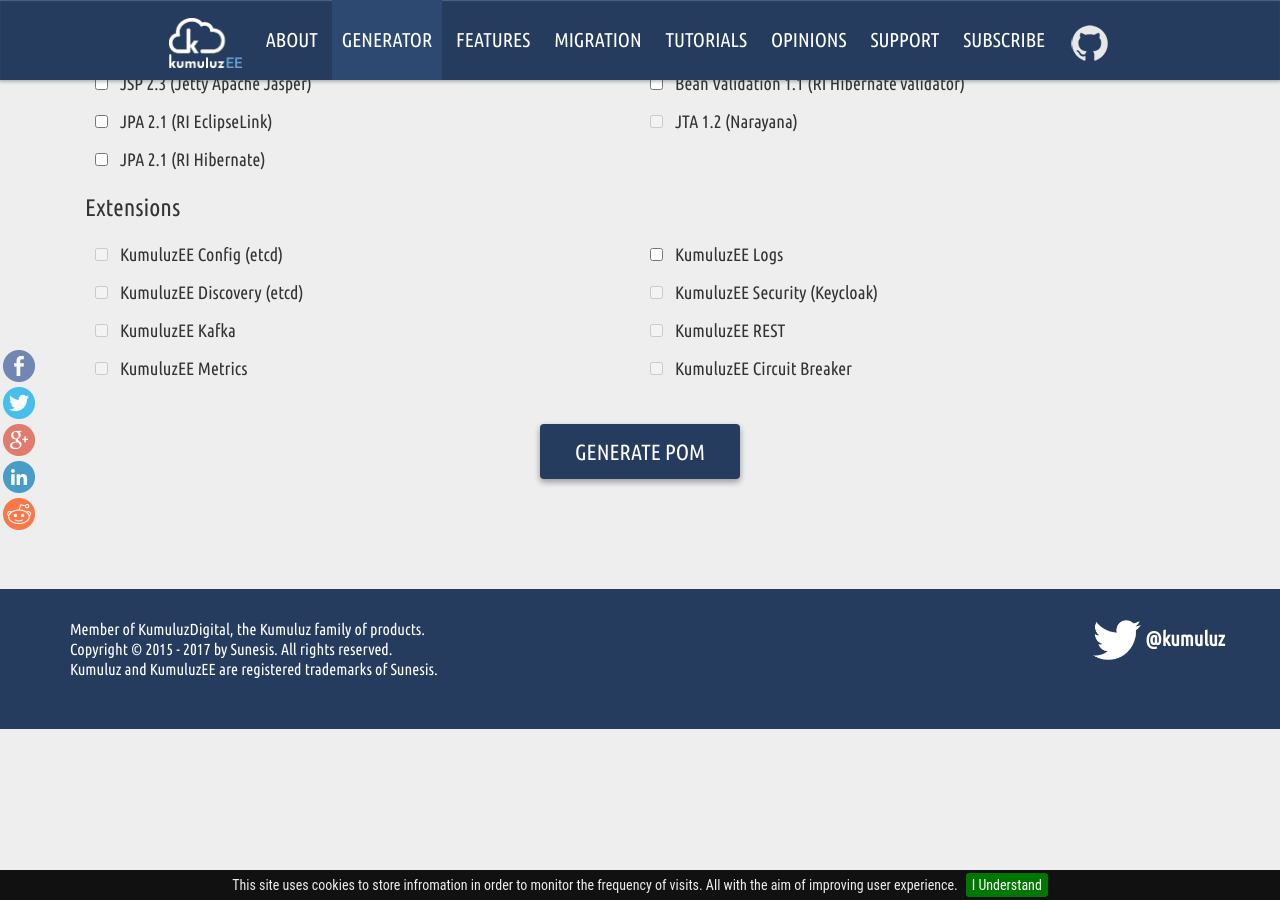
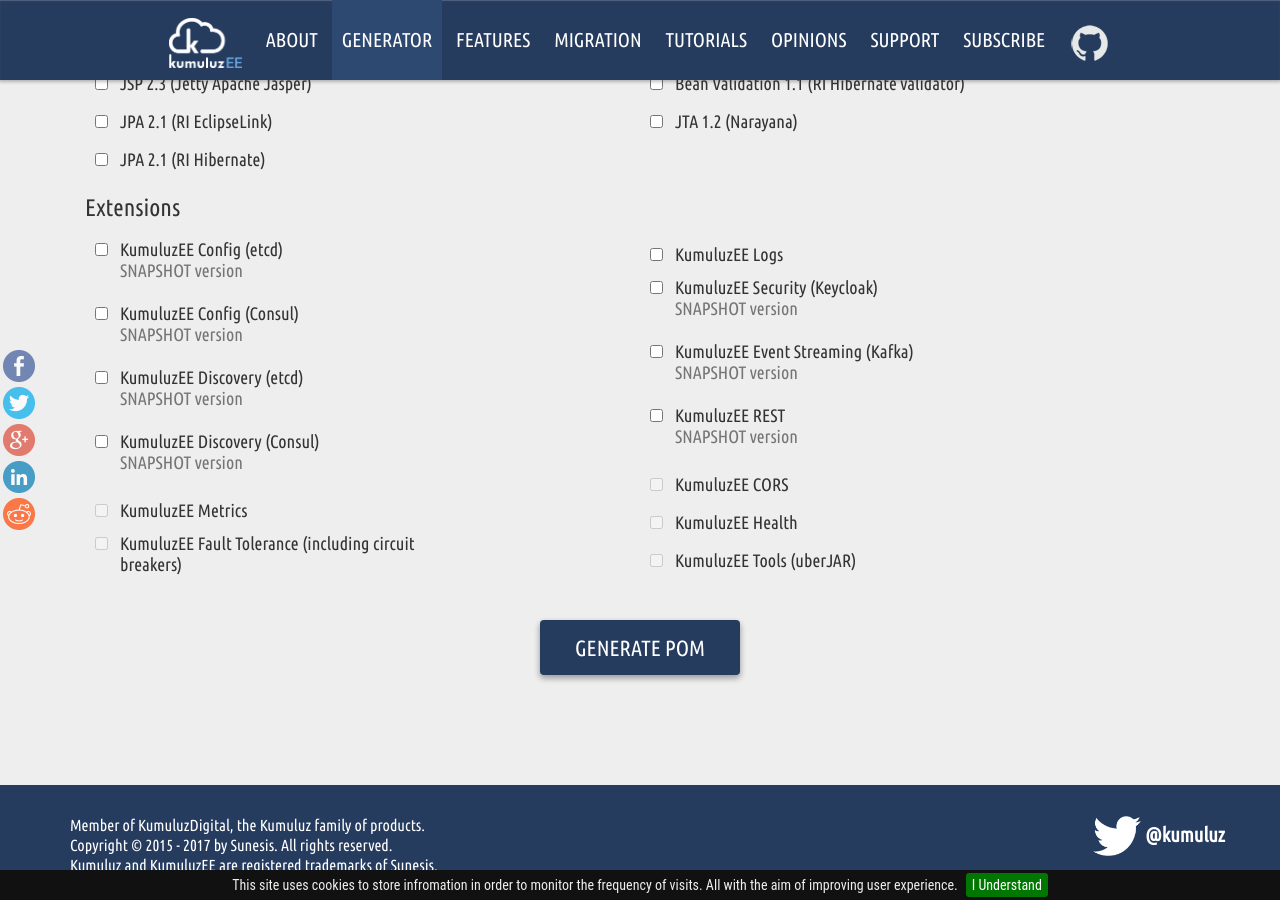
Before and after one commit to kumuluz/ee.kumuluz.com, a Jekyll site: the page built from generator/index.html, in a window 1280 px wide and 900 px high, scrolled down 724 px. Built offline with Jekyll 4.4.1, drawn with Linux system fonts in a browser that asks for light colours; nearby versions of some CDN libraries; comment, search, counter and statistics services are not loaded.

Commit message:
Updated generator to v2.3.0.

```diff
--- a/assets/template.xml
+++ b/assets/template.xml
@@ -25,9 +25,15 @@
         {{ #isDiscovery }}
         <kumuluzee-discovery.version>{{kumuluzeeDiscoveryVersion}}</kumuluzee-discovery.version>
         {{ /isDiscovery }}
+        {{ #isStreaming }}
+        <kumuluzee-streaming.version>{{kumuluzeeStreamingVersion}}</kumuluzee-streaming.version>
+        {{ /isStreaming }}
         {{ #isSecurity }}
         <kumuluzee-security.version>{{kumuluzeeSecurityVersion}}</kumuluzee-security.version>
         {{ /isSecurity }}
+	{{ #isREST }}
+        <kumuluzee-rest.version>{{kumuluzeeRESTVersion}}</kumuluzee-rest.version>
+        {{ /isREST }}
         <maven-dependency-plugin.version>2.10</maven-dependency-plugin.version>
     </properties>
 
--- a/generator/index.html
+++ b/generator/index.html
@@ -33,7 +33,7 @@
 			        	<label class="col-xs-12 col-sm-3 control-label" for="version">KumuluzEE</label>
 								<div class="col-xs-12 col-sm-8">
 									<select id="version" name="version" class="form-control">
-										<!--<option value="2.3.0">2.3.0</option>-->
+										<option value="2.3.0">2.3.0</option>
 										<option value="2.2.0">2.2.0</option>
 									</select>
 								</div>
@@ -153,23 +153,35 @@
 							<div class="col-sm-6">
 								<div class="checkbox-inline col-xs-12 col-sm-offset-3 col-sm-9">
 									<label>
-										<input class='config v2-3-0' type="checkbox" name="dependencies" value="kumuluzee-config-etcd:com.kumuluz.ee.config:${kumuluzee-config.version}" />KumuluzEE Config (etcd)
+										<input class='config-etcd v2-3-0' type="checkbox" name="dependencies" value="com.kumuluz.ee.config:kumuluzee-config-etcd:${kumuluzee-config.version}" />KumuluzEE Config (etcd) <p>SNAPSHOT version</p>
 									</label>
 								</div>
 								<div class="checkbox-inline col-xs-12 col-sm-offset-3 col-sm-9">
 									<label>
-										<input class='discovery v2-3-0' type="checkbox" name="dependencies" value="com.kumuluz.ee.discovery:kumuluzee-discovery-etcd:${kumuluzee-discovery.version}" />KumuluzEE Discovery (etcd)
+										<input class='config-consul v2-3-0' type="checkbox" name="dependencies" value="com.kumuluz.ee.config:kumuluzee-config-consul:${kumuluzee-config.version}" />KumuluzEE Config (Consul) <p>SNAPSHOT version</p>
 									</label>
 								</div>
 								<div class="checkbox-inline col-xs-12 col-sm-offset-3 col-sm-9">
 									<label>
-										<input disabled type="checkbox" name="dependencies" value="" />KumuluzEE Kafka
+										<input class='discovery-etcd v2-3-0' type="checkbox" name="dependencies" value="com.kumuluz.ee.discovery:kumuluzee-discovery-etcd:${kumuluzee-discovery.version}" />KumuluzEE Discovery (etcd) <p>SNAPSHOT version</p>
+									</label>
+								</div>
+								<div class="checkbox-inline col-xs-12 col-sm-offset-3 col-sm-9">
+									<label>
+										<input class='discovery-consul v2-3-0' type="checkbox" name="dependencies" value="com.kumuluz.ee.discovery:kumuluzee-discovery-consul:${kumuluzee-discovery.version}" />KumuluzEE Discovery (Consul) <p>SNAPSHOT version</p>
 									</label>
 								</div>
 
 								<div class="checkbox-inline col-xs-12 col-sm-offset-3 col-sm-9">
 									<label>
 										<input class='v2-4-0' type="checkbox" name="dependencies" disabled />KumuluzEE Metrics
+									</label>
+								</div>
+
+
+								<div class="checkbox-inline col-xs-12 col-sm-offset-3 col-sm-9">
+									<label>
+										<input class='v2-4-0' type="checkbox" name="dependencies" disabled="" />KumuluzEE Fault Tolerance (including circuit breakers)
 									</label>
 								</div>
 
@@ -183,20 +195,35 @@
 								</div>
 								<div class="checkbox-inline col-xs-12 col-sm-offset-3 col-sm-9">
 									<label>
-										<input class='security v2-3-0' type="checkbox" name="dependencies" value="com.kumuluz.ee.security:kumuluzee-security-keycloak:${kumuluzee-security.version}" />KumuluzEE Security (Keycloak)
-									</label>
-								</div>
-
-								<div class="checkbox-inline col-xs-12 col-sm-offset-3 col-sm-9">
-									<label>
-										<input class='v2-4-0' type="checkbox" name="dependencies" disabled />KumuluzEE REST
+										<input class='security v2-3-0' type="checkbox" name="dependencies" value="com.kumuluz.ee.security:kumuluzee-security-keycloak:${kumuluzee-security.version}" />KumuluzEE Security (Keycloak) <p>SNAPSHOT version</p>
 									</label>
 								</div>
 								<div class="checkbox-inline col-xs-12 col-sm-offset-3 col-sm-9">
 									<label>
-										<input class='v2-4-0' type="checkbox" name="dependencies" disabled="" />KumuluzEE Circuit Breaker
+										<input class='kafka v2-3-0' type="checkbox" name="dependencies" value="com.kumuluz.ee.streaming:kumuluzee-streaming-kafka:${kumuluzee-streaming.version}" />KumuluzEE Event Streaming (Kafka) <p>SNAPSHOT version</p>
 									</label>
 								</div>
+								<div class="checkbox-inline col-xs-12 col-sm-offset-3 col-sm-9">
+									<label>
+										<input class='rest v2-3-0' type="checkbox" name="dependencies" value="com.kumuluz.ee.rest:kumuluzee-rest-core:${kumuluzee-rest.version}" />KumuluzEE REST <p>SNAPSHOT version</p>
+									</label>
+								</div>
+								<div class="checkbox-inline col-xs-12 col-sm-offset-3 col-sm-9">
+									<label>
+										<input class='v2-4-0' type="checkbox" name="dependencies" disabled />KumuluzEE CORS
+									</label>
+								</div>
+								<div class="checkbox-inline col-xs-12 col-sm-offset-3 col-sm-9">
+									<label>
+										<input class='v2-4-0' type="checkbox" name="dependencies" disabled />KumuluzEE Health
+									</label>
+								</div>
+								<div class="checkbox-inline col-xs-12 col-sm-offset-3 col-sm-9">
+									<label>
+										<input class='v2-4-0' type="checkbox" name="dependencies" disabled />KumuluzEE Tools (uberJAR)
+									</label>
+								</div>
+
 							</div>
 
 		        </div>
@@ -225,13 +252,16 @@
 
 					isLogs: $('.logs').prop('checked'),
 					kumuluzeeLogsVersion: kumuluzeeLogsVersion || "1.1.0",
-					isConfig: $('.config').prop('checked'),
+					isConfig: $('.config-etcd').prop('checked') || $('.config-consul').prop('checked'),
 					kumuluzeeConfigVersion: '1.0.0-SNAPSHOT',
-					isDiscovery: $('.discovery').prop('checked'),
+					isDiscovery: $('.discovery-etcd').prop('checked') || $('.discovery-consul').prop('checked'),
 					kumuluzeeDiscoveryVersion: '1.0.0-SNAPSHOT',
 					isSecurity: $('.security').prop('checked'),
 					kumuluzeeSecurityVersion: '1.0.0-SNAPSHOT',
-
+					isStreaming: $('.kafka').prop('checked'),
+					kumuluzeeStreamingVersion: '1.0.0-SNAPSHOT',
+					isREST: $('.rest').prop('checked'),
+					kumuluzeeRESTVersion: '1.2.0-SNAPSHOT',
 					dependencies: [],
 			};
 
```
Also changed, not shown: other parts of generator/index.html (+0 -3 lines).
